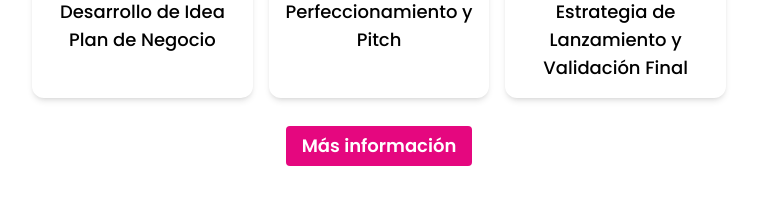
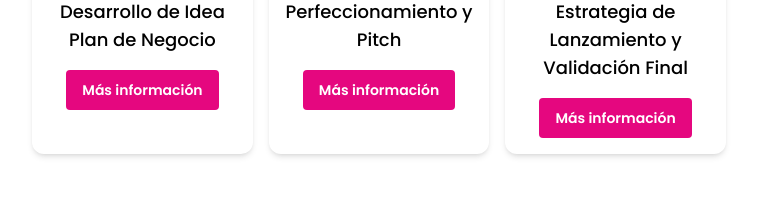
Before and after one commit to HultPrize/landing-page, a Next.js app: page / in a window 1280 px wide. Shown: the part 1514-1730 px from the top of the page, without its empty margins (261-1018 px from the left). Built offline with nearby package versions, Linux system fonts and the light colour scheme.

Commit message:
feat: add button for each phase

```diff
--- a/src/components/home/hero/Hero.tsx
+++ b/src/components/home/hero/Hero.tsx
@@ -7,16 +7,19 @@ const phases = [
     title: "Primera Fase",
     description: "Desarrollo de Idea\nPlan de Negocio",
     image: "https://hultprizeat.com/av-assets/img/find.png",
+    path: "/howitworks/phase1",
   },
   {
     title: "Semifinal",
     description: "Perfeccionamiento y Pitch",
     image: "https://hultprizeat.com/av-assets/img/pitch.png",
+    path: "/howitworks/phase2",
   },
   {
     title: "Gran Final",
     description: "Estrategia de Lanzamiento y Validación Final",
     image: "https://hultprizeat.com/av-assets/img/advance.png",
+    path: "/howitworks/phase3",
   },
 ];
 
@@ -101,25 +104,27 @@ export default function Hero() {
             key={index}
             className="phase-item text-center p-4 hover:scale-105 rounded-xl shadow-md transition-transform duration-300 m-2 w-full sm:w-1/2 md:w-1/3 lg:w-1/4 xl:w-1/5"
           >
-            <img
+            <Image
               src={phase.image}
               alt={phase.title}
+              width={80}
+              height={80}
               className="w-16 h-16 sm:w-20 sm:h-20 mx-auto"
             />
-            <h3 className="text-lg sm:text-2xl md:text-2xl font-bold text-[#E5077F] mt-2">
+            <h3 className="text-lg sm:text-xl md:text-2xl font-bold text-[#E5077F] mt-2">
               {phase.title}
             </h3>
             <p className="mt-2 text-sm sm:text-lg md:text-lg text-black">
               {phase.description}
             </p>
+            <Link href={phase.path}>
+                <Button className="mt-4 px-2 py-1 sm:px-4 sm:py-2 bg-[#E5077F] text-white text-sm sm:text-md font-semibold rounded hover:bg-[#d40672] transition-colors">
+                Más información
+                </Button>
+            </Link>
           </div>
         ))}
       </div>
-      <Link href={"/howitworks/phase1"}>
-        <Button className="mt-4 px-4 py-2 bg-[#E5077F] text-white text-lg font-semibold rounded hover:bg-[#d40672] transition-colors">
-          Más información
-        </Button>
-      </Link>
       <p className="mt-14 text-3xl font-bold text-center mb-6 text-[#E5077F]">
         Mentorías
       </p>
```
